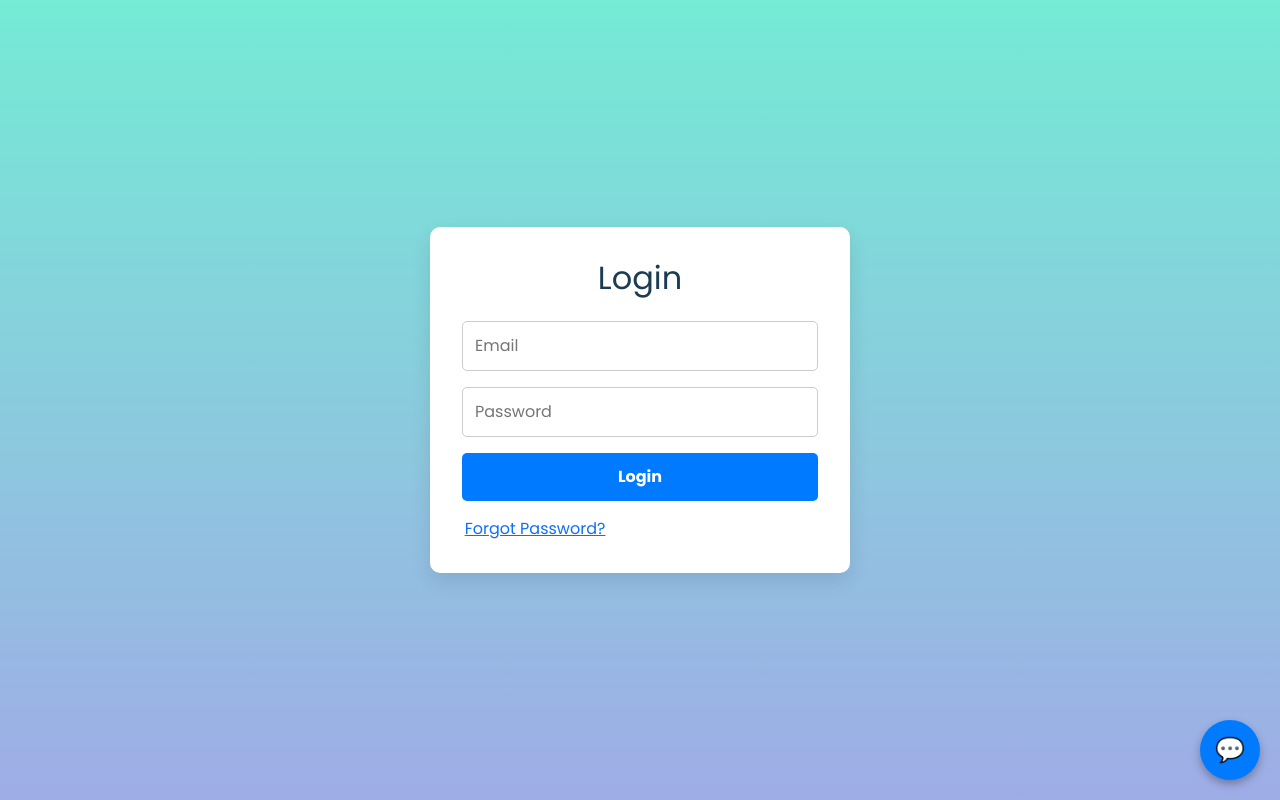
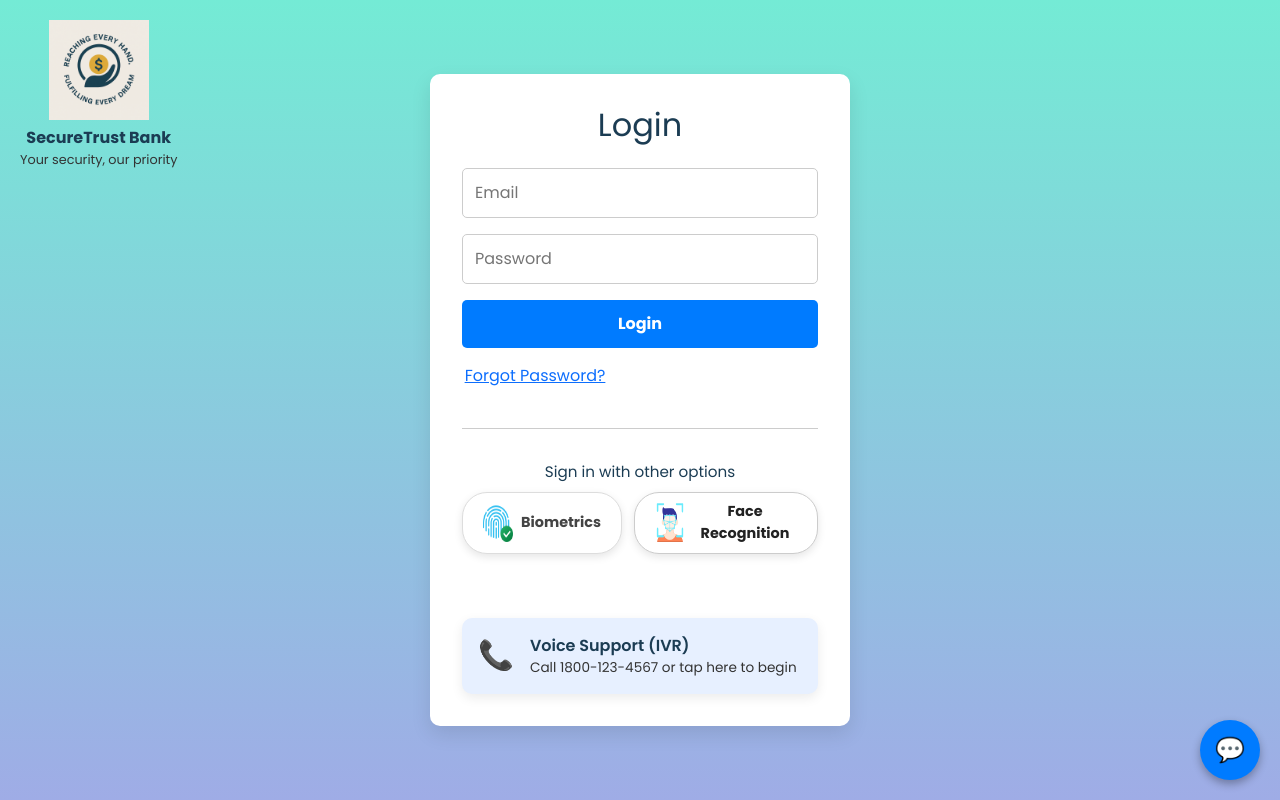
Before and after one commit to Anujakat5/financial-chatbot, a React (Vite) app: page / in a window 1280 px wide. Built offline with nearby package versions, Linux system fonts and the light colour scheme.

Commit message:
upgraded login page

```diff
--- a/src/components/LoginPage.jsx
+++ b/src/components/LoginPage.jsx
@@ -42,6 +42,14 @@ const LoginPage = () => {
   return (
     <>
     <div style={styles.page}>
+       <div style={styles.logoContainer}>
+        <img src="/mybankLogo.png" alt="Logo" style={styles.logo} />
+        <div style={styles.textGroup}>
+            <h3 style={styles.bankName}>SecureTrust Bank</h3>
+            <p style={styles.slogan}>Your security, our priority</p>
+         </div>
+       </div>
+
       <form style={styles.form} onSubmit={handleLogin}>
         <h2>Login</h2>
 
@@ -63,8 +71,29 @@ const LoginPage = () => {
         />
 
         <button style={styles.button} type="submit">Login</button>
+        <a style={styles.forgotPass} href="/">Forgot Password?</a>
+        <div style={styles.divider}></div>
 
-        <a style={styles.forgotPass} href="/">Forgot Password?</a>
+
+        <div style={styles.altSignIn}>
+         <p style={styles.altSignInText}>Sign in with other options</p>
+           <div style={styles.altButtons}>
+             <button style={{ ...styles.altButton, ...styles.google }}>
+               <img src="/bio.png" alt="Google" style={styles.icon} /> Biometrics
+             </button>
+             <button style={{ ...styles.altButton, ...styles.microsoft }}>
+              <img src="/facialrecog.png" alt="Microsoft" style={styles.icon} /> Face Recognition
+             </button>
+           </div>
+        </div>
+
+        <div style={styles.ivrCard}>
+           <span style={styles.ivrIcon}>📞</span>
+           <div>
+              <p style={styles.ivrTitle}>Voice Support (IVR)</p>
+              <p style={styles.ivrSub}>Call 1800-123-4567 or tap here to begin</p>
+          </div>
+        </div>
       </form>
 
       <FloatingChat />
@@ -108,7 +137,114 @@ const styles = {
   },
   forgotPass: {
     marginLeft: '-210px'
-  }
+  },
+
+  logoContainer: {
+  position: 'absolute',
+  top: '20px',
+  left: '20px',
+  display: 'flex',
+  flexDirection: 'column',
+  alignItems: 'center',
+  textAlign: 'center',
+},
+
+logo: {
+  width: '100px',
+  height: 'auto',
+  marginBottom: '0.5rem'
+},
+
+textGroup: {
+  display: 'flex',
+  flexDirection: 'column',
+  gap: '0.2rem'
+},
+
+bankName: {
+  margin: 0,
+  fontSize: '1rem',
+  fontWeight: 'bold'
+},
+
+slogan: {
+  margin: 0,
+  fontSize: '0.8rem',
+  color: '#333'
+},
+
+divider: {
+  margin: '1.5rem 0 1rem',
+  borderTop: '1px solid #ccc'
+},
+altSignIn: {
+  textAlign: 'center',
+  marginBottom: '1.5rem',
+},
+altSignInText: {
+  fontSize: '0.95rem',
+  marginBottom: '0.5rem',
+  fontWeight: '500',
+},
+altButtons: {
+  display: 'flex',
+  justifyContent: 'center',
+  gap: '0.75rem',
+},
+altButton: {
+  display: 'flex',
+  alignItems: 'center',
+  gap: '0.5rem',
+  padding: '0.5rem 1.25rem',
+  borderRadius: '25px',
+  border: 'none',
+  fontWeight: 'bold',
+  fontSize: '0.9rem',
+  cursor: 'pointer',
+  boxShadow: '0 3px 8px rgba(0,0,0,0.1)',
+  transition: 'transform 0.2s',
+},
+google: {
+  background: '#fff',
+  color: '#444',
+  border: '1px solid #ddd',
+},
+microsoft: {
+  background: '#fff',
+  color: '#222',
+  border: '1px solid #ccc',
+},
+icon: {
+  width: '30px',
+  height: '39px',
+},
+ivrCard: {
+  display: 'flex',
+  alignItems: 'center',
+  gap: '1rem',
+  padding: '1rem',
+  background: '#e7f0ff',
+  borderRadius: '10px',
+  boxShadow: '0 4px 12px rgba(0,0,0,0.08)',
+  marginTop: '1.5rem',
+  textAlign: 'left',
+  cursor: 'pointer',
+  transition: 'background 0.3s',
+},
+ivrIcon: {
+  fontSize: '1.8rem',
+},
+ivrTitle: {
+  fontWeight: '600',
+  fontSize: '1rem',
+  margin: 0,
+},
+ivrSub: {
+  fontSize: '0.85rem',
+  color: '#333',
+  margin: 0,
+}
+
 };
 
 export default LoginPage;
```
Also changed, not shown: public/bio.png (added), public/facialrecog.png (added).
